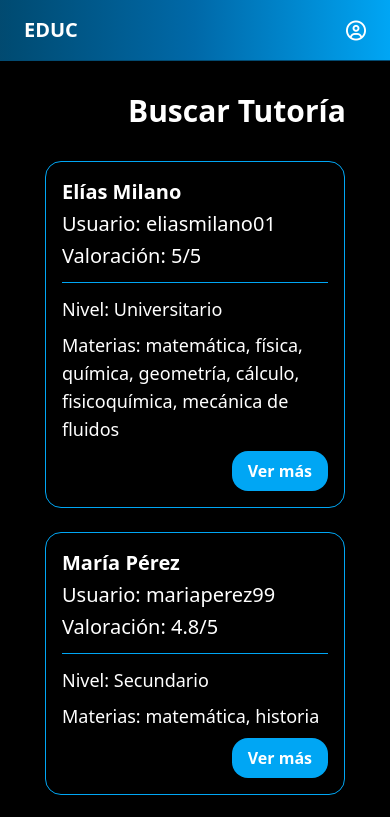
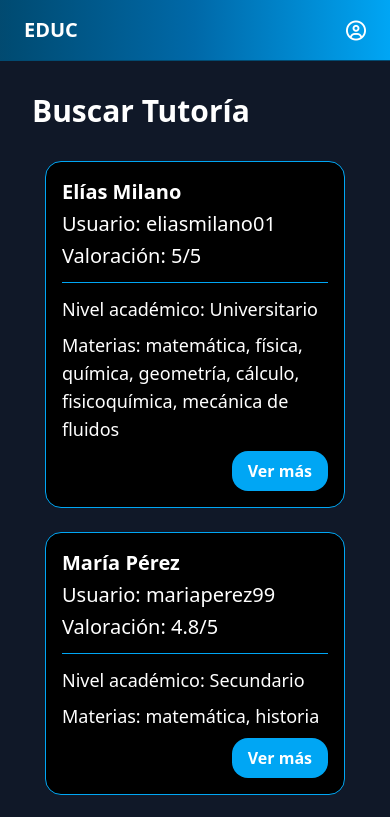
Before and after one commit to ademontel/educ, a React (Vite) app in the folder frontend/: page /search in a window 390 px wide. Shown: the top 817 px of the page. Built offline with nearby package versions, Linux system fonts and the light colour scheme.

Commit message:
changes in student dashboard and professor search styles

```diff
--- a/frontend/src/components/CardProfessor.jsx
+++ b/frontend/src/components/CardProfessor.jsx
@@ -22,7 +22,7 @@ export default function CardProfessor(props) {
 
       {/* Cuerpo con detalles */}
       <div className="pt-3 flex-grow">
-        <span className="block text-lg sm:text-xl text-white">Nivel: {props.nivel}</span>
+        <span className="block text-lg sm:text-xl text-white">Nivel académico: {props.nivel}</span>
         <p className="block pt-2 text-lg sm:text-xl text-white overflow-hidden">Materias: {props.materias}</p>
       </div>
 
--- a/frontend/src/components/SearchTutoring.jsx
+++ b/frontend/src/components/SearchTutoring.jsx
@@ -105,7 +105,7 @@ function SearchTutoring() {
         ]
 
   return (
-    <div className="flex flex-col min-h-screen bg-black">
+    <div className="flex flex-col min-h-screen bg-gray-900">
       {/* Header */}
       <header className="w-full bg-gradient-to-r from-sky-900 via-sky-700 to-sky-500 border-b border-sky-900">
         <div className="container mx-auto px-6 py-4 flex justify-between items-center">
@@ -118,7 +118,7 @@ function SearchTutoring() {
 
       {/* Main */}
       <main className="flex-grow container mx-auto px-6 py-8">
-        <h1 className="ps-26 text-white font-bold text-3xl sm:text-4xl mb-8">Buscar Tutoría</h1>
+        <h1 className=" ps-2 sm:ps-26 text-white font-bold  mb-8 text-3xl sm:text-4xl">Buscar Tutoría</h1>
 
         <div className="flex flex-wrap justify-center gap-6">
           {profesores.map((profesor) => (
--- a/frontend/src/components/StudentDashboard.jsx
+++ b/frontend/src/components/StudentDashboard.jsx
@@ -3,7 +3,7 @@ import { Link, useNavigate } from "react-router-dom";
 
 function StudentDashboard() {
   return (
-    <div className="relative min-h-screen flex flex-col items-center justify-center bg-black">
+    <div className="relative min-h-screen flex flex-col items-center justify-center bg-gray-900">
       {/* Header */}
       <header className="w-full top-0 left-0 mx-auto text-white py-4 px-4 sm:px-6 bg-gradient-to-r from-sky-900 via-sky-700 to-sky-500 border-b border-sky-900">
         <div className="flex justify-between items-center">
@@ -14,7 +14,7 @@ function StudentDashboard() {
         </div>
       </header>
 
-      <main className="flex-grow w-full flex items-center justify-center text-white bg-black p-4 py-15 sm:py-0">
+      <main className="flex-grow w-full flex items-center justify-center text-white g-gray-900 p-4 py-15 sm:py-0">
         <div className="grid grid-cols-1 sm:grid-cols-2 lg:grid-cols-2 gap-6 w-full max-w-4xl">
           <div className="relative pb-12 flex flex-col sm:col-span-2 items-start min-h-[30px]">
             <span className="absolute top-3 left-0 font-bold text-2xl sm:text-4xl">
```
